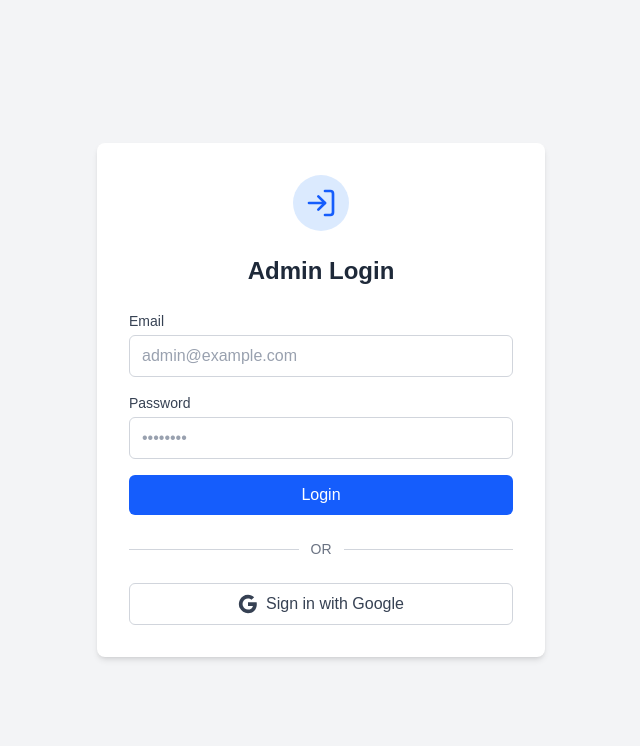
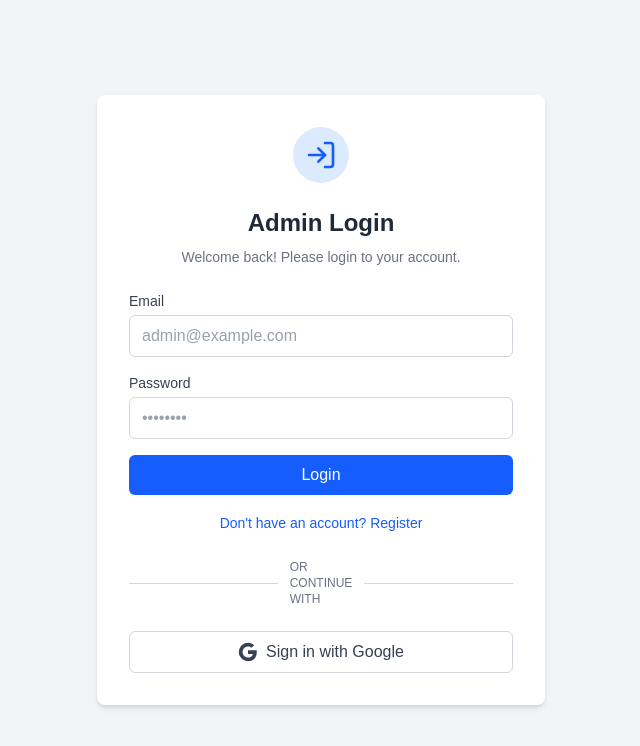
Before and after one commit to rifkidocs/headless-firebase, a Next.js app: page /admin/login in a window 1280 px wide. Shown: the top 746 px of the page, without its empty margins (319-959 px from the left). Built offline with nearby package versions, Linux system fonts and the light colour scheme; no server answers.

Commit message:
feat: Enhance login page with registration functionality and dynamic UI updates
Signed-off-by: rifkidocs <rifkiars@gmail.com>

```diff
--- a/app/admin/login/page.tsx
+++ b/app/admin/login/page.tsx
@@ -1,29 +1,37 @@
 "use client";
 
 import { useState } from "react";
-import { signInWithEmailAndPassword, GoogleAuthProvider, signInWithPopup } from "firebase/auth";
+import { signInWithEmailAndPassword, GoogleAuthProvider, signInWithPopup, createUserWithEmailAndPassword } from "firebase/auth";
 import { auth } from "@/lib/firebase";
 import { useRouter } from "next/navigation";
-import { LogIn } from "lucide-react";
+import { LogIn, UserPlus } from "lucide-react";
 
 export default function LoginPage() {
+  const [isLogin, setIsLogin] = useState(true);
   const [email, setEmail] = useState("");
   const [password, setPassword] = useState("");
   const [error, setError] = useState("");
   const [loading, setLoading] = useState(false);
   const router = useRouter();
 
-  const handleLogin = async (e: React.FormEvent) => {
+  const handleSubmit = async (e: React.FormEvent) => {
     e.preventDefault();
     setLoading(true);
     setError("");
 
     try {
-      await signInWithEmailAndPassword(auth, email, password);
+      if (isLogin) {
+        await signInWithEmailAndPassword(auth, email, password);
+      } else {
+        await createUserWithEmailAndPassword(auth, email, password);
+      }
       router.push("/admin");
     } catch (err: unknown) {
       console.error(err);
-      setError("Failed to login. Please check your credentials.");
+      const errorMessage = isLogin
+        ? "Failed to login. Please check your credentials."
+        : "Failed to register. Email might be already in use.";
+      setError(errorMessage);
     } finally {
       setLoading(false);
     }
@@ -49,18 +57,23 @@
       <div className="bg-white p-8 rounded-lg shadow-md w-full max-w-md">
         <div className="flex justify-center mb-6">
           <div className="p-3 bg-blue-100 rounded-full">
-            <LogIn className="w-8 h-8 text-blue-600" />
+            {isLogin ? <LogIn className="w-8 h-8 text-blue-600" /> : <UserPlus className="w-8 h-8 text-blue-600" />}
           </div>
         </div>
-        <h1 className="text-2xl font-bold text-center text-gray-800 mb-6">Admin Login</h1>
+        <h1 className="text-2xl font-bold text-center text-gray-800 mb-2">
+          {isLogin ? "Admin Login" : "Create Account"}
+        </h1>
+        <p className="text-center text-gray-500 text-sm mb-6">
+          {isLogin ? "Welcome back! Please login to your account." : "Get started with your new admin account."}
+        </p>
 
         {error && (
-          <div className="bg-red-100 border border-red-400 text-red-700 px-4 py-3 rounded mb-4">
+          <div className="bg-red-100 border border-red-400 text-red-700 px-4 py-3 rounded mb-4 text-sm">
             {error}
           </div>
         )}
 
-        <form onSubmit={handleLogin} className="space-y-4">
+        <form onSubmit={handleSubmit} className="space-y-4">
           <div>
             <label className="block text-sm font-medium text-gray-700 mb-1">Email</label>
             <input
@@ -81,20 +94,41 @@
               className="w-full px-3 py-2 border border-gray-300 rounded-md focus:outline-none focus:ring-2 focus:ring-blue-500 text-gray-900 placeholder:text-gray-400"
               placeholder="••••••••"
               required
+              minLength={6}
             />
+            {!isLogin && (
+              <p className="text-xs text-gray-500 mt-1">Must be at least 6 characters long</p>
+            )}
           </div>
           <button
             type="submit"
             disabled={loading}
-            className="w-full bg-blue-600 text-white py-2 px-4 rounded-md hover:bg-blue-700 transition-colors disabled:bg-blue-400"
+            className="w-full bg-blue-600 text-white py-2 px-4 rounded-md hover:bg-blue-700 transition-colors disabled:bg-blue-400 font-medium"
           >
-            {loading ? "Logging in..." : "Login"}
+            {loading
+              ? (isLogin ? "Logging in..." : "Creating account...")
+              : (isLogin ? "Login" : "Register")
+            }
           </button>
         </form>
 
+        <div className="mt-4 text-center">
+          <button
+            onClick={() => {
+              setIsLogin(!isLogin);
+              setError("");
+              setEmail("");
+              setPassword("");
+            }}
+            className="text-sm text-blue-600 hover:text-blue-800 hover:underline font-medium"
+          >
+            {isLogin ? "Don't have an account? Register" : "Already have an account? Login"}
+          </button>
+        </div>
+
         <div className="mt-6 flex items-center justify-center">
             <div className="border-t border-gray-300 w-full"></div>
-            <span className="px-3 text-gray-500 bg-white text-sm">OR</span>
+            <span className="px-3 text-gray-500 bg-white text-xs font-medium uppercase">Or continue with</span>
             <div className="border-t border-gray-300 w-full"></div>
         </div>
 
```
